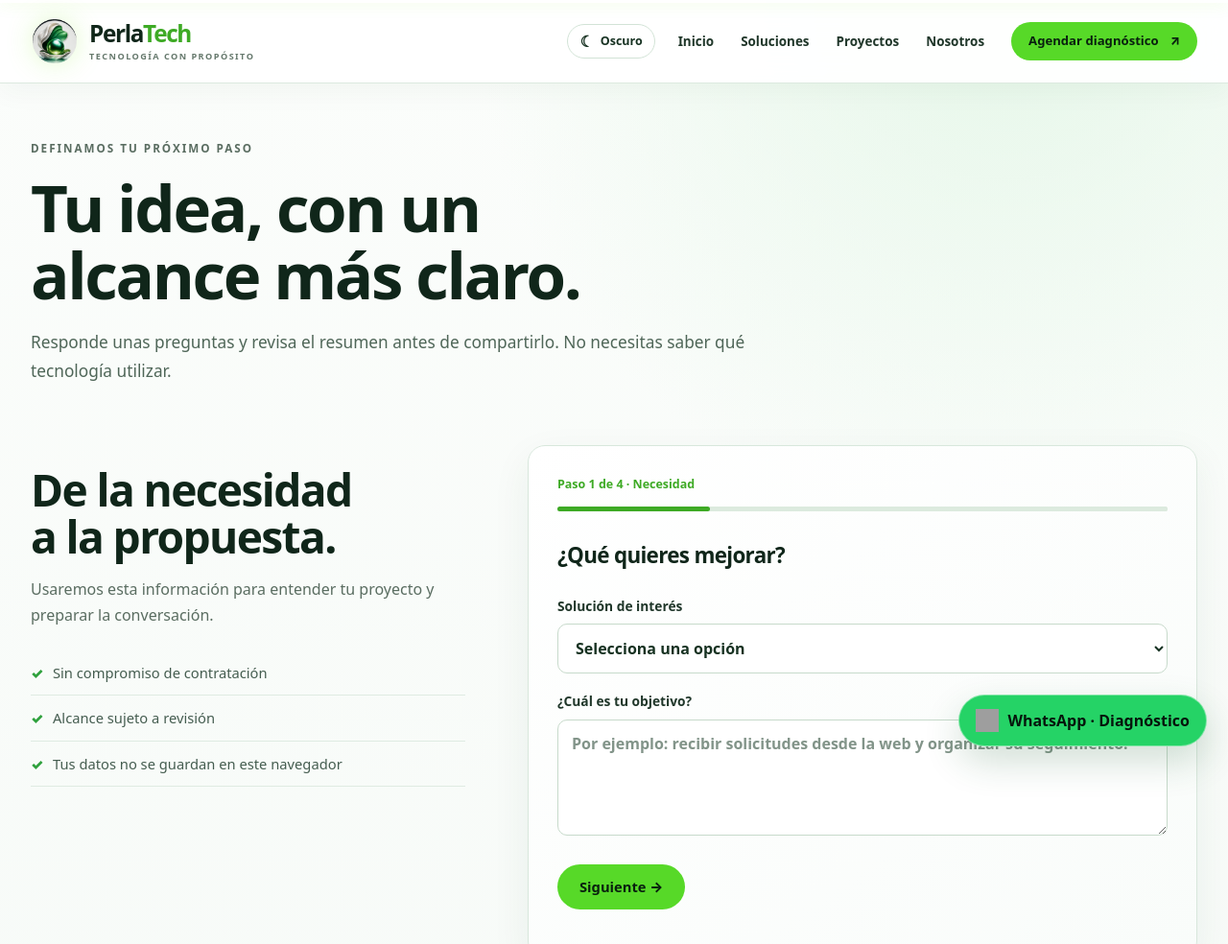
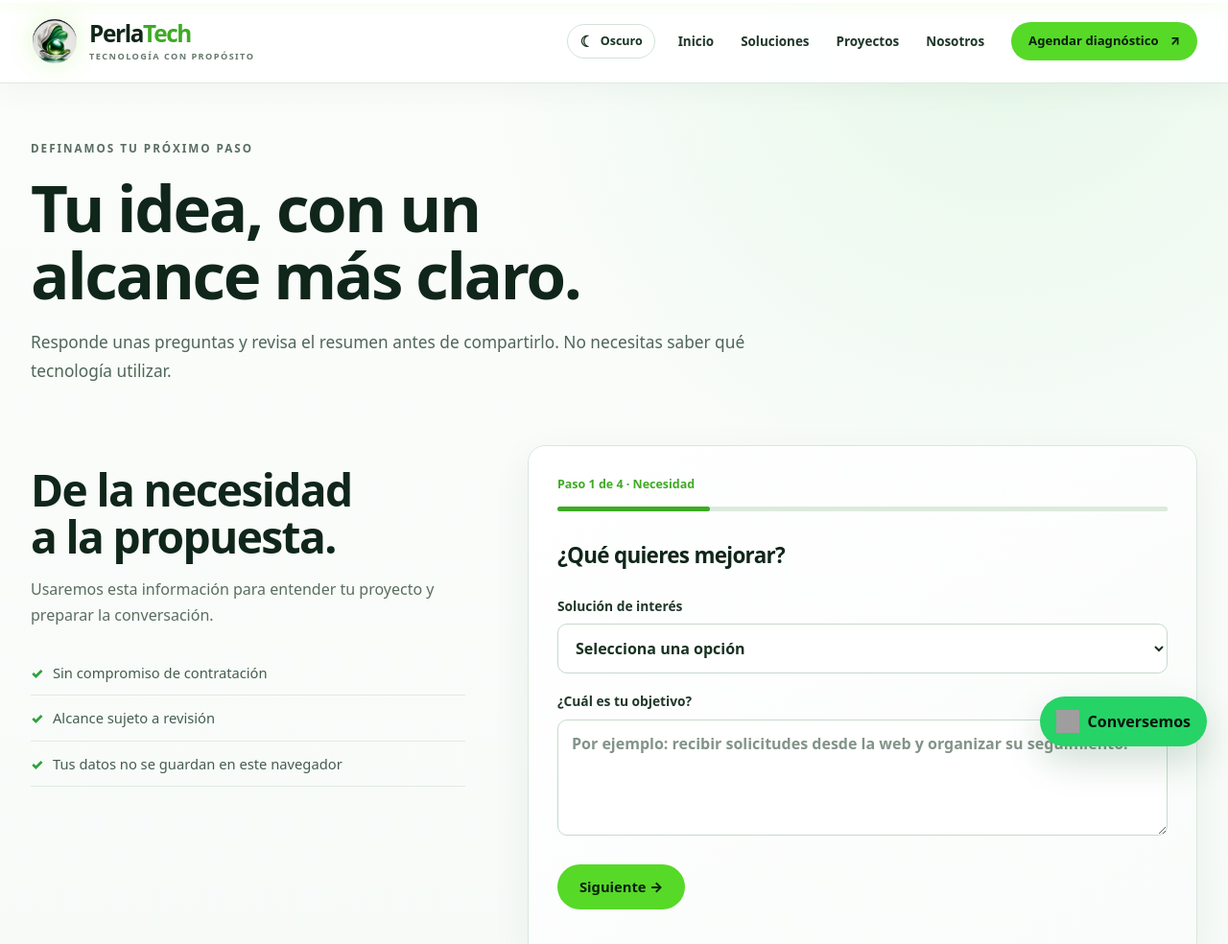
Before and after one commit to OtunTechLatam/perlatechlatam.github.io, a website: page pages/diagnostico.html in a window 1280 px wide. Shown: the top 984 px of the page at 96% size. Drawn offline with Linux system fonts and the light colour scheme; grey boxes are pictures that could not be loaded.

Commit message:
modied data

```diff
--- a/404.html
+++ b/404.html
@@ -3,8 +3,8 @@
 <title>Página no encontrada | PerlaTech</title><meta name="description" content="Encuentra tu próximo paso en PerlaTech."><meta name="theme-color" content="#f7fbf8">
 <meta name="robots" content="noindex,follow"><link rel="canonical" href="https://otuntechlatam.github.io/perlatechlatam.github.io/404.html">
 <meta property="og:type" content="website"><meta property="og:locale" content="es_CL"><meta property="og:title" content="Página no encontrada | PerlaTech"><meta property="og:description" content="Encuentra tu próximo paso en PerlaTech."><meta property="og:url" content="https://otuntechlatam.github.io/perlatechlatam.github.io/404.html"><meta property="og:image" content="https://otuntechlatam.github.io/perlatechlatam.github.io/assets/hero-art.jpg">
-<link rel="icon" type="image/png" href="/perlatechlatam.github.io/assets/logo-perlatech-clean.png"><link rel="stylesheet" href="/perlatechlatam.github.io/styles.css?v=20260911-v36">
-<script defer src="/perlatechlatam.github.io/assets/js/config.js?v=20260911-v36"></script><script defer src="/perlatechlatam.github.io/assets/js/core.js?v=20260911-v36"></script><script defer src="/perlatechlatam.github.io/assets/js/app.js?v=20260911-v36"></script>
+<link rel="icon" type="image/png" href="/perlatechlatam.github.io/assets/logo-perlatech-clean.png"><link rel="stylesheet" href="/perlatechlatam.github.io/styles.css?v=20260911-v37">
+<script defer src="/perlatechlatam.github.io/assets/js/config.js?v=20260911-v37"></script><script defer src="/perlatechlatam.github.io/assets/js/core.js?v=20260911-v37"></script><script defer src="/perlatechlatam.github.io/assets/js/app.js?v=20260911-v37"></script>
 <script type="application/ld+json">{"@context":"https://schema.org","@type":"Organization","name":"OTUN TECHNOLOGY SpA","alternateName":"PerlaTech","url":"https://otuntechlatam.github.io/perlatechlatam.github.io/","logo":"https://otuntechlatam.github.io/perlatechlatam.github.io/assets/logo-perlatech-clean.png","email":"otuntechnologic@outlook.com","telephone":"+56968144532","address":{"@type":"PostalAddress","addressLocality":"Santiago","addressCountry":"CL"}}</script></head>
 <body><a class="skip" href="#contenido">Saltar al contenido</a><header class="header"><div class="container nav-wrap"><a class="brand" href="/perlatechlatam.github.io/index.html" aria-label="PerlaTech, inicio"><img src="/perlatechlatam.github.io/assets/logo-perlatech-clean.png" width="52" height="52" alt="Concha blanca con perla verde, logo oficial de PerlaTech"><span>Perla<span>Tech</span><small>TECNOLOGÍA CON PROPÓSITO</small></span></a><button class="menu-toggle" aria-controls="navigation" aria-expanded="false">Menú <span aria-hidden="true">☰</span></button><nav id="navigation" aria-label="Navegación principal"><a href="/perlatechlatam.github.io/index.html">Inicio</a><a href="/perlatechlatam.github.io/pages/soluciones.html">Soluciones</a><a href="/perlatechlatam.github.io/pages/proyectos.html">Proyectos</a><a href="/perlatechlatam.github.io/pages/nosotros.html">Nosotros</a><a class="button small" href="/perlatechlatam.github.io/pages/agenda.html">Agendar diagnóstico <span aria-hidden="true">↗</span></a></nav></div></header>
 <main id="contenido"><section class="page-intro container"><p class="eyebrow">404</p><h1>Esta página<br>no está disponible.</h1><p class="lead">Puedes volver al inicio para explorar las soluciones de PerlaTech.</p></section><div class="container section"><a class="button" href="/perlatechlatam.github.io/index.html">Volver al inicio</a></div></main>
--- a/assets/js/app.js
+++ b/assets/js/app.js
@@ -205,6 +205,43 @@
     decorateWhatsApp(wa,'WhatsApp');document.body.append(wa);
   }
 
+  // Panel de contacto: prepara la consulta; la conversación continúa en WhatsApp.
+  const waFloat=$('.whatsapp-float');
+  if(whatsapp && waFloat){
+    const panel=node('section',undefined,'wa-panel');panel.id='wa-contact-panel';panel.hidden=true;
+    panel.setAttribute('aria-labelledby','wa-contact-title');
+    const head=node('div',undefined,'wa-panel-head');
+    const logo=node('img');logo.src=$('.brand img').src;logo.alt='PerlaTech';logo.width=46;logo.height=46;
+    const title=node('h2','Conversemos por WhatsApp');title.id='wa-contact-title';
+    const trigger=button('',()=>toggle(panel.hidden),'whatsapp-float wa-panel-trigger');
+    decorateWhatsApp(trigger,'Conversemos');trigger.setAttribute('aria-controls',panel.id);trigger.setAttribute('aria-expanded','false');
+    const close=button('×',()=>toggle(false),'wa-panel-close');close.setAttribute('aria-label','Cerrar panel de WhatsApp');
+    head.append(logo,title,close);
+    const body=node('div',undefined,'wa-panel-body');
+    body.append(node('p','Hola 👋 ¿Qué te gustaría mejorar en tu negocio?'));
+    const form=node('form');form.id='wa-contact-form';
+    const group=node('fieldset');const legend=node('legend','¿En qué podemos ayudarte?');group.append(legend);
+    const choices=node('div',undefined,'wa-panel-choices');
+    ['Crear mi web','Automatizar procesos','ERP / CRM','Soporte'].forEach((service,i)=>{
+      const label=node('label');const radio=node('input');radio.type='radio';radio.name='service';radio.value=service;radio.checked=i===0;
+      label.append(radio,node('span',service));choices.append(label);
+    });group.append(choices);
+    const label=node('label','Cuéntanos tu idea (opcional)');label.htmlFor='wa-contact-message';
+    const message=node('textarea');message.id='wa-contact-message';message.rows=3;message.maxLength=1000;message.placeholder='Por ejemplo: necesito una web donde mis clientes puedan agendar.';
+    const next=node('button','Continuar en WhatsApp ↗','button wa-panel-send');next.type='submit';
+    const note=node('p','Se abrirá WhatsApp con tu consulta preparada. Allí podrás enviarla y conversar con nosotros.','wa-panel-note');
+    form.append(group,label,message,next,note);
+    form.addEventListener('submit',e=>{
+      e.preventDefault();const service=form.querySelector('input:checked').value;
+      const text=`Hola PerlaTech. Me interesa: ${service}.\n${message.value.trim()}\n\nEstoy visitando: ${location.origin}${location.pathname}`;
+      window.open(waLink(text),'_blank','noopener,noreferrer');event('whatsapp_panel_continue',{service});
+    });
+    const agenda=node('a','Prefiero agendar una reunión','text-link');agenda.href=$('header a[href*="agenda.html"]').href;
+    body.append(form,agenda);panel.append(head,body);waFloat.replaceWith(trigger);document.body.append(panel);
+    function toggle(open){panel.hidden=!open;trigger.setAttribute('aria-expanded',String(open));if(open){close.focus();event('whatsapp_panel_opened');}else trigger.focus();}
+    panel.addEventListener('keydown',e=>{if(e.key==='Escape'){e.preventDefault();toggle(false);}});
+  }
+
   // Medición de acciones comerciales sin capturar contenido ni datos personales.
   document.addEventListener('click',e=>{
     const el=e.target.closest('a,button');if(!el)return;
--- a/styles.css
+++ b/styles.css
@@ -319,3 +319,13 @@ html[data-theme="light"] .cal-booking-status{background:#f7fbf8;color:#53695b;bo
 .carousel-control:disabled{cursor:default;opacity:.35}
 .carousel-enhanced:focus-visible{outline:3px solid var(--lime);outline-offset:5px}
 @media(prefers-reduced-motion:reduce){.reveal-ready{opacity:1;transform:none;transition:none}}
+
+/* Panel WhatsApp: usa los colores del tema claro y oscuro. */
+.wa-panel{position:fixed;right:24px;bottom:100px;z-index:100;width:min(390px,calc(100vw - 32px));max-height:calc(100dvh - 125px);overflow:auto;background:var(--panel);color:var(--ink);border:1px solid var(--line);border-radius:22px;box-shadow:var(--shadow)}
+.wa-panel-head{display:flex;align-items:center;gap:12px;padding:18px;border-bottom:1px solid var(--line)}
+.wa-panel-head img{border-radius:50%;flex-shrink:0}.wa-panel-head h2{font-size:1.1rem;line-height:1.3;margin:0;letter-spacing:0}
+.wa-panel-close{flex-shrink:0;margin-left:auto;width:40px;height:40px;border:0;border-radius:50%;background:var(--bg);color:var(--ink);font-size:1.6rem}
+.wa-panel-body{padding:20px}.wa-panel-body p{font-size:1rem}.wa-panel fieldset{border:0;padding:0;margin:0 0 18px;min-width:0}.wa-panel legend,.wa-panel form>label{font-size:.875rem;font-weight:700;display:block;margin-bottom:10px}
+.wa-panel-choices{display:grid;grid-template-columns:1fr 1fr;gap:8px}.wa-panel-choices label{position:relative;cursor:pointer;margin:0}.wa-panel-choices input{position:absolute;opacity:0;width:1px;height:1px}.wa-panel-choices span{display:flex;align-items:center;min-height:46px;padding:8px 10px;border:1px solid var(--line);border-radius:10px;font-size:.875rem;line-height:1.4}.wa-panel-choices input:checked+span{border-color:var(--lime);box-shadow:inset 0 0 0 1px var(--lime);font-weight:750}.wa-panel-choices input:focus-visible+span{outline:3px solid var(--lime);outline-offset:2px}
+.wa-panel textarea{display:block;width:100%;resize:vertical;min-height:90px;max-height:200px;border:1px solid var(--line);border-radius:10px;padding:12px;background:var(--bg);color:var(--ink);font-size:1rem}.wa-panel-send{width:100%;margin:14px 0 10px}.wa-panel-body .wa-panel-note{font-size:.8125rem;line-height:1.5}.wa-panel-trigger{border:0;font:inherit;cursor:pointer}.wa-panel .text-link{font-size:.875rem}
+@media(max-width:480px){.wa-panel{right:16px;bottom:90px;max-height:calc(100dvh - 110px)}.wa-panel-body{padding:16px}}
```
Also changed, not shown: index.html (+2 -2 lines), pages/agenda.html (+1 -1 lines), pages/clientes.html (+2 -2 lines), pages/demo.html (+2 -2 lines), pages/diagnostico.html (+2 -2 lines), pages/nosotros.html (+2 -2 lines), pages/privacidad.html (+2 -2 lines), pages/proyectos.html (+1 -1 lines), pages/soluciones.html (+2 -2 lines), pages/soporte.html (+2 -2 lines).
